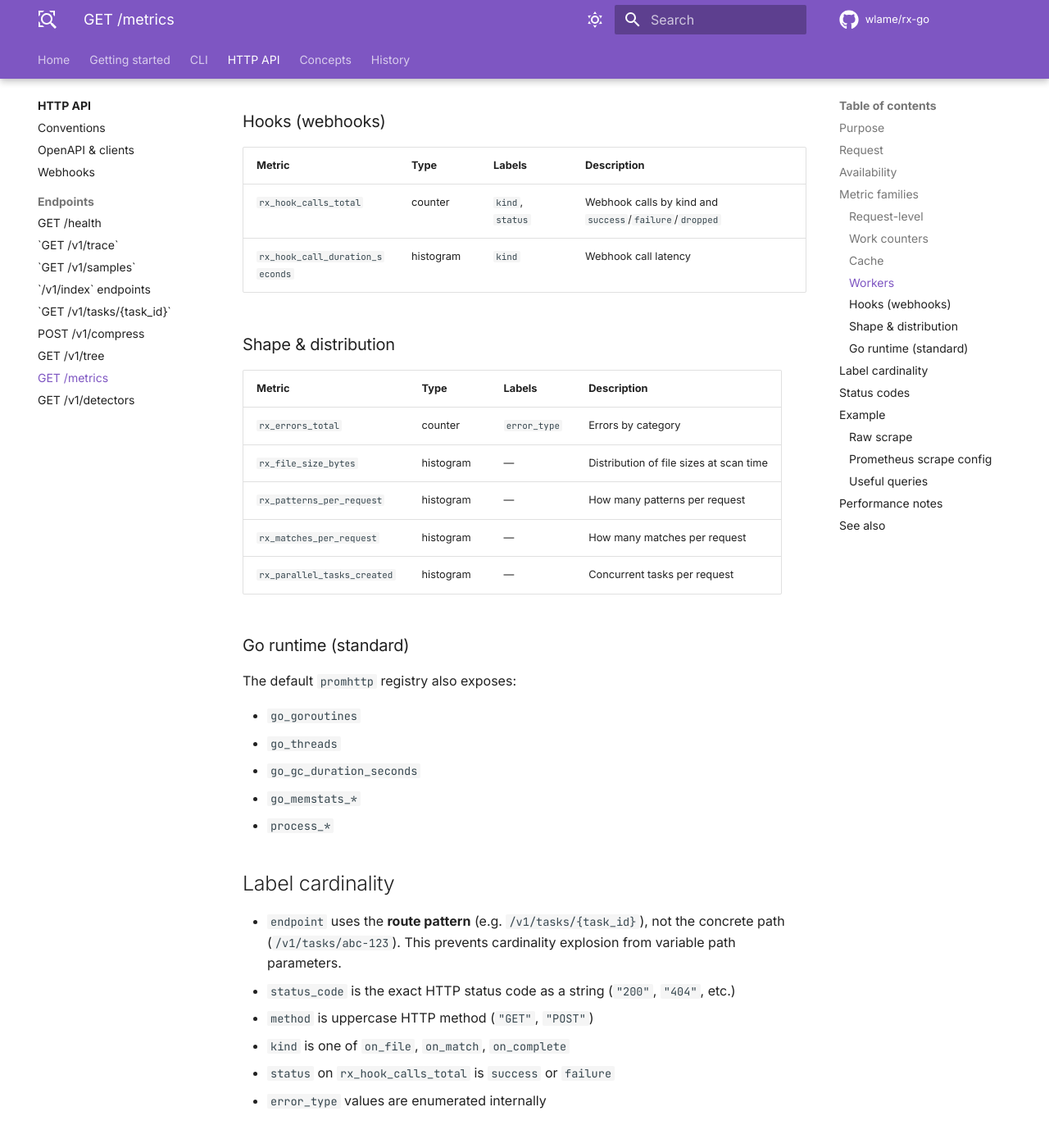
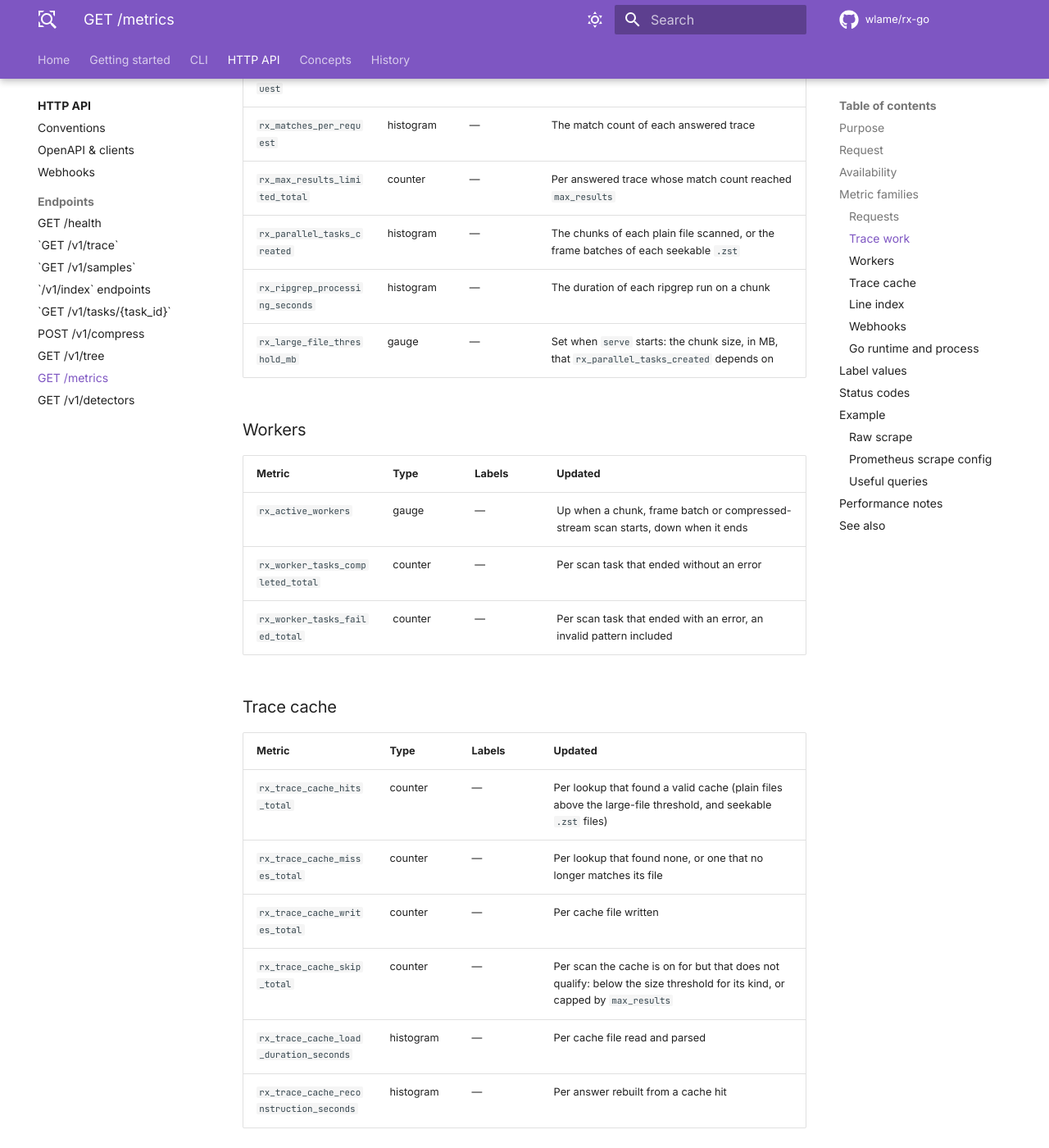
Before and after one commit to wlame/rx-go, an MkDocs documentation site: the page built from docs/api/endpoints/metrics.md, in a window 1280 px wide and 1400 px high, scrolled down 2387 px. Shown: the whole window at 82% size. Built offline with MkDocs 1.6.1 and Material for MkDocs 9.7.7, drawn with Linux system fonts in a browser that asks for light colours; comment, search, counter and statistics services are not loaded; the version menu is left out; some of the changed text lies outside the part shown.

Commit message:
Document every metric family and label value as the metrics endpoint reports them.

````diff
--- a/docs/api/endpoints/metrics.md
+++ b/docs/api/endpoints/metrics.md
@@ -9,7 +9,8 @@
 - Monitor request rates and latency per endpoint
 - Track webhook dispatch success/failure
 - Expose scan counters (matches, files scanned, bytes processed)
-- Surface Go runtime health (goroutines, memory, GC)
+- Surface Go runtime and process health (goroutines, memory, GC, CPU,
+  file descriptors)
 
 ## Request
 
@@ -22,89 +23,119 @@
 
 ## Availability
 
-Metrics are only populated when `rx` is running in **serve mode**. CLI
-invocations use a no-op metrics sink and never allocate counters.
+Metrics are only updated when `rx` is running in **serve mode**. CLI
+invocations skip every update, so they pay nothing for them.
+
+A family with labels (`status`, `kind`, `endpoint` and so on) appears in
+a scrape only after its first update; a family without labels appears
+from the start, at zero.
 
 ## Metric families
 
-### Request-level
+These are the 37 `rx_*` families `/metrics` reports, with the Go
+runtime and process families listed after them.
 
-| Metric | Type | Labels | Description |
+### Requests
+
+| Metric | Type | Labels | Updated |
 |---|---|---|---|
-| `rx_trace_requests_total` | counter | `status` | Total trace requests (`ok` / `error`) |
-| `rx_samples_requests_total` | counter | `status` | Total samples requests |
-| `rx_analyze_requests_total` | counter | `status` | Total `--analyze` requests |
-| `rx_trace_duration_seconds` | histogram | `path_kind` | Trace duration, labeled `regular`/`compressed`/`seekable` |
-| `rx_samples_duration_seconds` | histogram | — | Samples request duration |
-| `rx_http_responses_total` | counter | `method`, `endpoint`, `status_code` | HTTP responses |
+| `rx_trace_requests_total` | counter | `status` | Once per `GET /v1/trace`: `success` when it answered, `error` otherwise |
+| `rx_samples_requests_total` | counter | `status` | Once per `GET /v1/samples`, `success` or `error` |
+| `rx_analyze_requests_total` | counter | `status` | Once per `POST /v1/index` with `analyze: true`, `success` or `error` (whether the task was accepted) |
+| `rx_trace_duration_seconds` | histogram | `path_kind` | Per answered trace; `regular`, `compressed` or `seekable` after the most expensive path the request named |
+| `rx_samples_duration_seconds` | histogram | — | Per answered samples request |
+| `rx_offsets_per_samples_request` | histogram | — | The offsets or lines each answered samples request asked for |
+| `rx_context_lines_before` | histogram | — | The context before each position, per answered samples request |
+| `rx_context_lines_after` | histogram | — | The context after each position, per answered samples request |
+| `rx_analyze_duration_seconds` | histogram | — | Per index build with analysis, from the task's start to the saved index; reusing an analyzed index is not counted |
+| `rx_http_responses_total` | counter | `method`, `endpoint`, `status_code` | Once per HTTP response, with the status the client received |
+| `rx_errors_total` | counter | `error_type` | Per failed trace, samples or analyze request |
 
-### Work counters
+### Trace work
 
-| Metric | Type | Labels | Description |
+| Metric | Type | Labels | Updated |
 |---|---|---|---|
-| `rx_files_processed_total` | counter | — | Files opened and scanned |
-| `rx_files_skipped_total` | counter | — | Files skipped (binary, inaccessible) |
-| `rx_bytes_processed_total` | counter | — | Total bytes read |
-| `rx_matches_found_total` | counter | — | Total matches returned |
-| `rx_max_results_limited_total` | counter | — | Requests that hit `max_results` cap |
-
-### Cache
-
-| Metric | Type | Labels | Description |
-|---|---|---|---|
-| `rx_index_cache_hits_total` | counter | — | Index cache hits |
-| `rx_index_cache_misses_total` | counter | — | Index cache misses |
-| `rx_trace_cache_hits_total` | counter | — | Trace cache hits |
-| `rx_trace_cache_misses_total` | counter | — | Trace cache misses |
-| `rx_trace_cache_writes_total` | counter | — | Trace cache writes |
-| `rx_index_build_duration_seconds` | histogram | — | Index build time |
+| `rx_files_processed_total` | counter | — | Per file a trace scanned or answered from its cache |
+| `rx_files_skipped_total` | counter | — | Per file a trace answer lists in `skipped_files` |
+| `rx_bytes_processed_total` | counter | — | The on-disk size of each file `rx_files_processed_total` counts |
+| `rx_file_size_bytes` | histogram | — | The on-disk size of each file `rx_files_processed_total` counts |
+| `rx_matches_found_total` | counter | — | The matches each trace returned |
+| `rx_patterns_per_request` | histogram | — | The pattern count of each answered trace |
+| `rx_matches_per_request` | histogram | — | The match count of each answered trace |
+| `rx_max_results_limited_total` | counter | — | Per answered trace whose match count reached `max_results` |
+| `rx_parallel_tasks_created` | histogram | — | The chunks of each plain file scanned, or the frame batches of each seekable `.zst` |
+| `rx_ripgrep_processing_seconds` | histogram | — | The duration of each ripgrep run on a chunk |
+| `rx_large_file_threshold_mb` | gauge | — | Set when `serve` starts: the chunk size, in MB, that `rx_parallel_tasks_created` depends on |
 
 ### Workers
 
-| Metric | Type | Labels | Description |
+| Metric | Type | Labels | Updated |
 |---|---|---|---|
-| `rx_active_workers` | gauge | — | Live count of worker goroutines |
-| `rx_worker_tasks_completed_total` | counter | — | Chunk-level tasks completed |
-| `rx_worker_tasks_failed_total` | counter | — | Chunk-level tasks failed |
+| `rx_active_workers` | gauge | — | Up when a chunk, frame batch or compressed-stream scan starts, down when it ends |
+| `rx_worker_tasks_completed_total` | counter | — | Per scan task that ended without an error |
+| `rx_worker_tasks_failed_total` | counter | — | Per scan task that ended with an error, an invalid pattern included |
 
-### Hooks (webhooks)
+### Trace cache
 
-| Metric | Type | Labels | Description |
+| Metric | Type | Labels | Updated |
 |---|---|---|---|
-| `rx_hook_calls_total` | counter | `kind`, `status` | Webhook calls by kind and `success`/`failure`/`dropped` |
-| `rx_hook_call_duration_seconds` | histogram | `kind` | Webhook call latency |
+| `rx_trace_cache_hits_total` | counter | — | Per lookup that found a valid cache (plain files above the large-file threshold, and seekable `.zst` files) |
+| `rx_trace_cache_misses_total` | counter | — | Per lookup that found none, or one that no longer matches its file |
+| `rx_trace_cache_writes_total` | counter | — | Per cache file written |
+| `rx_trace_cache_skip_total` | counter | — | Per scan the cache is on for but that does not qualify: below the size threshold for its kind, or capped by `max_results` |
+| `rx_trace_cache_load_duration_seconds` | histogram | — | Per cache file read and parsed |
+| `rx_trace_cache_reconstruction_seconds` | histogram | — | Per answer rebuilt from a cache hit |
 
-### Shape & distribution
+### Line index
 
-| Metric | Type | Labels | Description |
+| Metric | Type | Labels | Updated |
 |---|---|---|---|
-| `rx_errors_total` | counter | `error_type` | Errors by category |
-| `rx_file_size_bytes` | histogram | — | Distribution of file sizes at scan time |
-| `rx_patterns_per_request` | histogram | — | How many patterns per request |
-| `rx_matches_per_request` | histogram | — | How many matches per request |
-| `rx_parallel_tasks_created` | histogram | — | Concurrent tasks per request |
+| `rx_index_cache_hits_total` | counter | — | Per index lookup that found a valid index (trace, samples, `GET /v1/index`, `POST /v1/index`) |
+| `rx_index_cache_misses_total` | counter | — | Per index lookup that found none, or a stale one |
+| `rx_index_load_duration_seconds` | histogram | — | Per index file read and checked |
+| `rx_index_build_duration_seconds` | histogram | — | Per index built |
 
-### Go runtime (standard)
+A `GET /v1/tree` listing shows whether each file has an index without
+using it, so it does not count as a lookup.
 
-The default `promhttp` registry also exposes:
+### Webhooks
 
-- `go_goroutines`
-- `go_threads`
-- `go_gc_duration_seconds`
-- `go_memstats_*`
-- `process_*`
+| Metric | Type | Labels | Updated |
+|---|---|---|---|
+| `rx_hook_calls_total` | counter | `kind`, `status` | Per webhook event: `success`, `failure` or `dropped` (queue full or dispatcher closed) |
+| `rx_hook_call_duration_seconds` | histogram | `kind` | Per webhook call made |
 
-## Label cardinality
+### Go runtime and process
 
-- `endpoint` uses the **route pattern** (e.g. `/v1/tasks/{task_id}`),
-  not the concrete path (`/v1/tasks/abc-123`). This prevents
-  cardinality explosion from variable path parameters.
-- `status_code` is the exact HTTP status code as a string (`"200"`,
-  `"404"`, etc.)
-- `method` is uppercase HTTP method (`"GET"`, `"POST"`)
-- `kind` is one of `on_file`, `on_match`, `on_complete`
-- `status` on `rx_hook_calls_total` is `success` or `failure`
-- `error_type` values are enumerated internally
+The registry also holds the standard collectors of the Prometheus Go
+client, read at scrape time:
+
+- `go_*`: `go_goroutines`, `go_threads`, `go_info`,
+  `go_gc_duration_seconds`, `go_gc_gogc_percent`,
+  `go_gc_gomemlimit_bytes`, `go_sched_gomaxprocs_threads` and the
+  `go_memstats_*` family
+- `process_*`: CPU seconds, open and maximum file descriptors,
+  resident and virtual memory, and start time; the exact set depends on
+  the platform
+- `promhttp_metric_handler_errors_total`: failed scrapes
+
+## Label values
+
+- `endpoint` is the **route pattern** (`/v1/tasks/{task_id}`), never
+  the concrete path (`/v1/tasks/abc-123`). A request no route matches
+  (a path nothing serves, or a method a path does not accept) is
+  `unmatched`. The number of series stays fixed whatever paths clients
+  try.
+- `status_code` is the HTTP status as a string (`"200"`, `"404"`).
+- `method` is the uppercase HTTP method (`"GET"`, `"POST"`).
+- `status` on the request counters is `success` or `error`, as in
+  rx-python.
+- `path_kind` is `regular`, `compressed` or `seekable`.
+- `kind` on the webhook families is `on_file`, `on_match` or
+  `on_complete`; `status` on `rx_hook_calls_total` is `success`,
+  `failure` or `dropped`.
+- `error_type` is `invalid_regex`, `invalid_params`, `access_denied`,
+  `file_not_found`, `service_unavailable` or `internal_error`.
 
 ## Status codes
 
@@ -125,9 +156,9 @@
 ```text
 # HELP rx_http_responses_total HTTP responses by status code
 # TYPE rx_http_responses_total counter
-rx_http_responses_total{method="GET",endpoint="/v1/trace",status_code="200"} 42
-rx_http_responses_total{method="GET",endpoint="/v1/trace",status_code="400"} 1
-rx_http_responses_total{method="GET",endpoint="/health",status_code="200"} 287
+rx_http_responses_total{endpoint="/health",method="GET",status_code="200"} 287
+rx_http_responses_total{endpoint="/v1/trace",method="GET",status_code="200"} 42
+rx_http_responses_total{endpoint="/v1/trace",method="GET",status_code="400"} 1
 
 # HELP rx_trace_duration_seconds Time spent serving trace requests
 # TYPE rx_trace_duration_seconds histogram
````
Also changed, not shown: other parts of docs/api/endpoints/metrics.md (+1 -1 lines), docs/api/index.md (+9 -5 lines), docs/cli/serve.md (+3 -2 lines).
